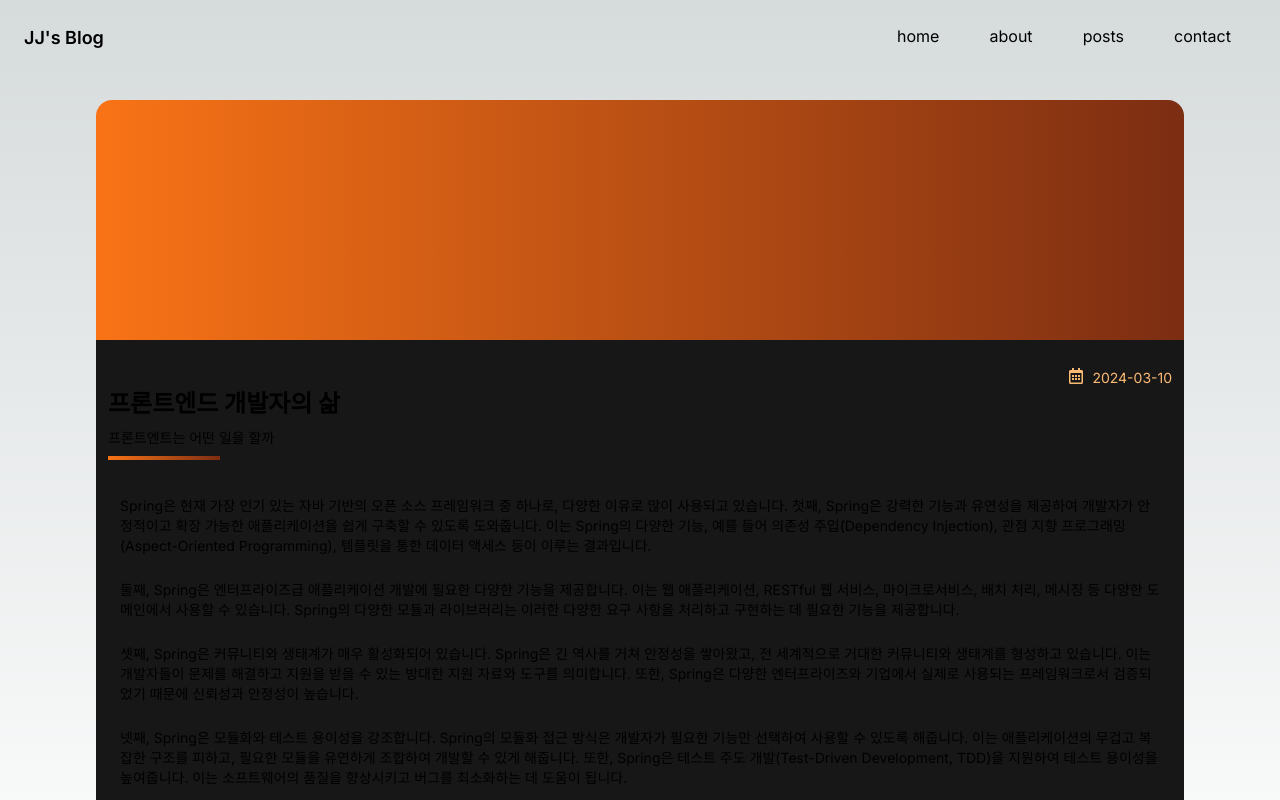
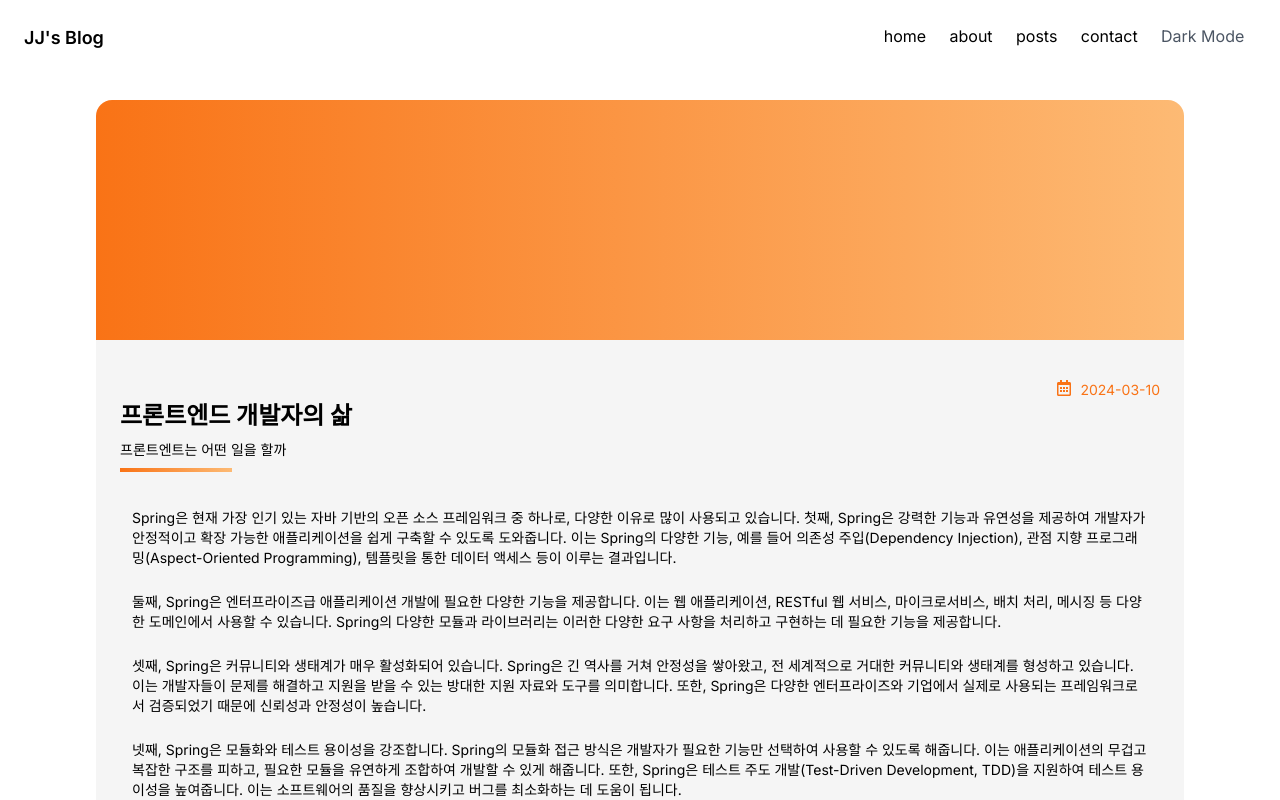
Before and after one commit to noaprost/jjlog, a Next.js app: page /posts/1 in a window 1280 px wide. Shown: the top 800 px of the page. Built offline with nearby package versions, Linux system fonts and the light colour scheme.

Commit message:
Release (#17)
* feat: DarkMode 구현

```diff
--- a/src/app/about/page.tsx
+++ b/src/app/about/page.tsx
@@ -4,7 +4,7 @@ export default function AboutPage() {
   return (
     <div>
       <Profile />
-      <div className=" bg-neutral-900 h-64 p-6 flex flex-col justify-between items-center mt-6">
+      <div className="bg-neutral-200 dark:bg-neutral-900 h-64 p-6 flex flex-col justify-between items-center mt-6">
         <div className="flex flex-col items-center">
           <h2 className="font-semibold text-md mb-1">Who are we?</h2>
           <p className="text-sm">꿈을 향해 코딩하는 개발자</p>
--- a/src/app/globals.css
+++ b/src/app/globals.css
@@ -1,33 +1,14 @@
 @tailwind base;
 @tailwind components;
 @tailwind utilities;
-
-:root {
-  --foreground-rgb: 0, 0, 0;
-  --background-start-rgb: 214, 219, 220;
-  --background-end-rgb: 255, 255, 255;
-}
-
-@media (prefers-color-scheme: dark) {
-  :root {
-    --foreground-rgb: 255, 255, 255;
-    --background-start-rgb: 0, 0, 0;
-    --background-end-rgb: 0, 0, 0;
-  }
-}
-
-body {
-  color: rgb(var(--foreground-rgb));
-  background: linear-gradient(
-      to bottom,
-      transparent,
-      rgb(var(--background-end-rgb))
-    )
-    rgb(var(--background-start-rgb));
-}
 
 @layer utilities {
   .text-balance {
     text-wrap: balance;
   }
 }
+
+.dark {
+  color: white;
+  background-color: black;
+}
--- a/src/app/layout.tsx
+++ b/src/app/layout.tsx
@@ -2,6 +2,7 @@ import type { Metadata } from "next";
 import { Inter } from "next/font/google";
 import "./globals.css";
 import Link from "next/link";
+import DarkModeToggleButton from "@/components/DarkModeToggleButton";
 
 const inter = Inter({ subsets: ["latin"] });
 
@@ -35,6 +36,9 @@ export default function RootLayout({
             <li>
               <Link href="/contact">contact</Link>
             </li>
+            <li>
+              <DarkModeToggleButton />
+            </li>
           </ul>
         </header>
         <section className="h-full">{children}</section>
--- a/src/app/posts/[slug]/page.tsx
+++ b/src/app/posts/[slug]/page.tsx
@@ -12,15 +12,17 @@ export default async function PostDetailPage({ params: { slug } }: Props) {
   const post = await getPostById(slug);
   return (
     <div className="mx-24 my-6">
-      <div className="bg-gradient-to-r from-orange-500 to-orange-900 w-full h-60 rounded-t-2xl"></div>
-      <div className="p-3 bg-neutral-900 rounded-b-2xl">
+      <div className="bg-gradient-to-r from-orange-500 to-orange-300 dark:bg-gradient-to-r dark:from-orange-500 dark:to-orange-900 w-full h-60 rounded-t-2xl"></div>
+      <div className="p-6 bg-neutral-100 dark:bg-neutral-900 rounded-b-2xl">
         <div className="flex justify-end mt-4">
-          <FaRegCalendarAlt className="text-orange-300 mr-2" />
-          <p className="text-end text-sm text-orange-300">{post.day}</p>
+          <FaRegCalendarAlt className="text-orange-500 dark:text-orange-300 mr-2" />
+          <p className="text-end text-sm text-orange-500 dark:text-orange-300">
+            {post.day}
+          </p>
         </div>
         <h1 className="font-bold text-2xl">{post.title}</h1>
         <p className="text-sm mt-2">{post.description}</p>
-        <div className="w-28 h-1 bg-gradient-to-r from-orange-500 to-orange-900 mt-2"></div>
+        <div className="w-28 h-1 bg-gradient-to-r from-orange-500 to-orange-300 dark:bg-gradient-to-r dark:from-orange-500 dark:to-orange-900 mt-2"></div>
         <div className="flex flex-col justify-evenly p-3">
           <p className="text-wrap my-6 text-sm">
             Spring은 현재 가장 인기 있는 자바 기반의 오픈 소스 프레임워크 중
--- a/src/components/ContactButton.tsx
+++ b/src/components/ContactButton.tsx
@@ -6,7 +6,7 @@ export default function ContactButton() {
   const router = useRouter();
   return (
     <button
-      className="bg-orange-400 p-1 rounded-xl text-black font-semibold text-sm"
+      className="bg-orange-400 py-1 px-2 rounded-xl text-black font-semibold text-sm"
       onClick={() => router.push("/contact")}
     >
       Contact us
--- /dev/null
+++ b/src/components/DarkModeToggleButton.tsx
@@ -0,0 +1,16 @@
+"use client";
+
+import { useState } from "react";
+
+export default function DarkModeToggleButton() {
+  const [darkMode, setDarkMode] = useState(false);
+  const handleClick = () => {
+    document.documentElement.classList.toggle("dark");
+    setDarkMode((prev) => !prev);
+  };
+  return (
+    <button className="text-gray-600 dark:text-gray-400" onClick={handleClick}>
+      {darkMode ? "Light Mode" : "Dark Mode"}
+    </button>
+  );
+}
--- a/src/components/EmailForm.tsx
+++ b/src/components/EmailForm.tsx
@@ -68,7 +68,7 @@ export default function EmailForm() {
       )}
       <form
         onSubmit={handleSubmit}
-        className="flex flex-col bg-neutral-900 p-4 w-96 rounded-xl"
+        className="flex flex-col bg-neutral-200 dark:bg-neutral-900 p-4 w-96 rounded-xl"
       >
         <label htmlFor="email" className="text-xs mb-1">
           Your Email
@@ -81,7 +81,7 @@ export default function EmailForm() {
           autoFocus
           value={form.email}
           onChange={handleChange}
-          className="mb-2 rounded-lg text-sm p-1 text-black"
+          className="mb-2 rounded-lg text-sm p-1 text-black outline-none"
         />
         <label htmlFor="subject" className="text-xs mb-1">
           Subject
@@ -93,7 +93,7 @@ export default function EmailForm() {
           required
           value={form.subject}
           onChange={handleChange}
-          className="mb-2 rounded-lg text-sm p-1 text-black"
+          className="mb-2 rounded-lg text-sm p-1 text-black outline-none"
         />
         <label htmlFor="message" className="text-xs mb-1">
           Message
@@ -105,7 +105,7 @@ export default function EmailForm() {
           rows={10}
           value={form.message}
           onChange={handleChange}
-          className="rounded-lg text-sm p-1 text-black"
+          className="rounded-lg text-sm p-1 text-black outline-none"
         />
         <button
           type="submit"
--- a/src/components/PostCard.tsx
+++ b/src/components/PostCard.tsx
@@ -26,7 +26,7 @@ export default function PostCard({
   };
   return (
     <div
-      className="flex flex-col w-80 h-80 items-center justify-between bg-neutral-900 p-4 rounded-2xl shadow-custom cursor-pointer"
+      className="flex flex-col w-80 h-80 items-center justify-between bg-neutral-50 dark:bg-neutral-900 p-4 rounded-2xl shadow-customLight dark:shadow-custom cursor-pointer"
       onClick={handleClick}
     >
       <Image
@@ -39,9 +39,11 @@ export default function PostCard({
       <div>
         <p className="text-xs mt-1 text-gray-500">{day}</p>
       </div>
-      <h2 className="font-semibold text-sm">{title}</h2>
+      <h2 className="font-semibold text-md">{title}</h2>
       <p className="text-xs">{description}</p>
-      <p className="text-xs bg-violet-900 px-1 rounded-md">{category}</p>
+      <p className="text-xs bg-violet-200 dark:bg-violet-900 px-1 rounded-md">
+        {category}
+      </p>
     </div>
   );
 }
--- a/src/components/Profile.tsx
+++ b/src/components/Profile.tsx
@@ -13,7 +13,7 @@ export default function Profile() {
         height={170}
         className="rounded-full"
       />
-      <h2 className="text-lg">Hello, We&apos;re JJ</h2>
+      <h2 className="text-lg font-semibold">Hello, We&apos;re JJ</h2>
       <p className="text-sm">Back-end & Front-end engineer</p>
       <p className="text-sm">꾸준히 성장하는 개발자</p>
       <ContactButton />
--- a/src/components/Slide.tsx
+++ b/src/components/Slide.tsx
@@ -29,7 +29,7 @@ type Props = {
 
 export default function Slide({ children }: Props) {
   return (
-    <Carousel infinite autoPlay responsive={responsive}>
+    <Carousel className="pt-1 pb-3" infinite autoPlay responsive={responsive}>
       {children}
     </Carousel>
   );
--- a/tailwind.config.ts
+++ b/tailwind.config.ts
@@ -8,16 +8,13 @@ const config: Config = {
   ],
   theme: {
     extend: {
-      backgroundImage: {
-        "gradient-radial": "radial-gradient(var(--tw-gradient-stops))",
-        "gradient-conic":
-          "conic-gradient(from 180deg at 50% 50%, var(--tw-gradient-stops))",
-      },
       boxShadow: {
-        custom: "8px 7px 14px 0px rgba(220,220,220,0.2)",
+        custom: "8px 7px 14px 0px rgba(190,190,190,0.2)",
+        customLight: "8px 7px 14px 0px #00000024",
       },
     },
   },
   plugins: [],
+  darkMode: "class",
 };
 export default config;
```
